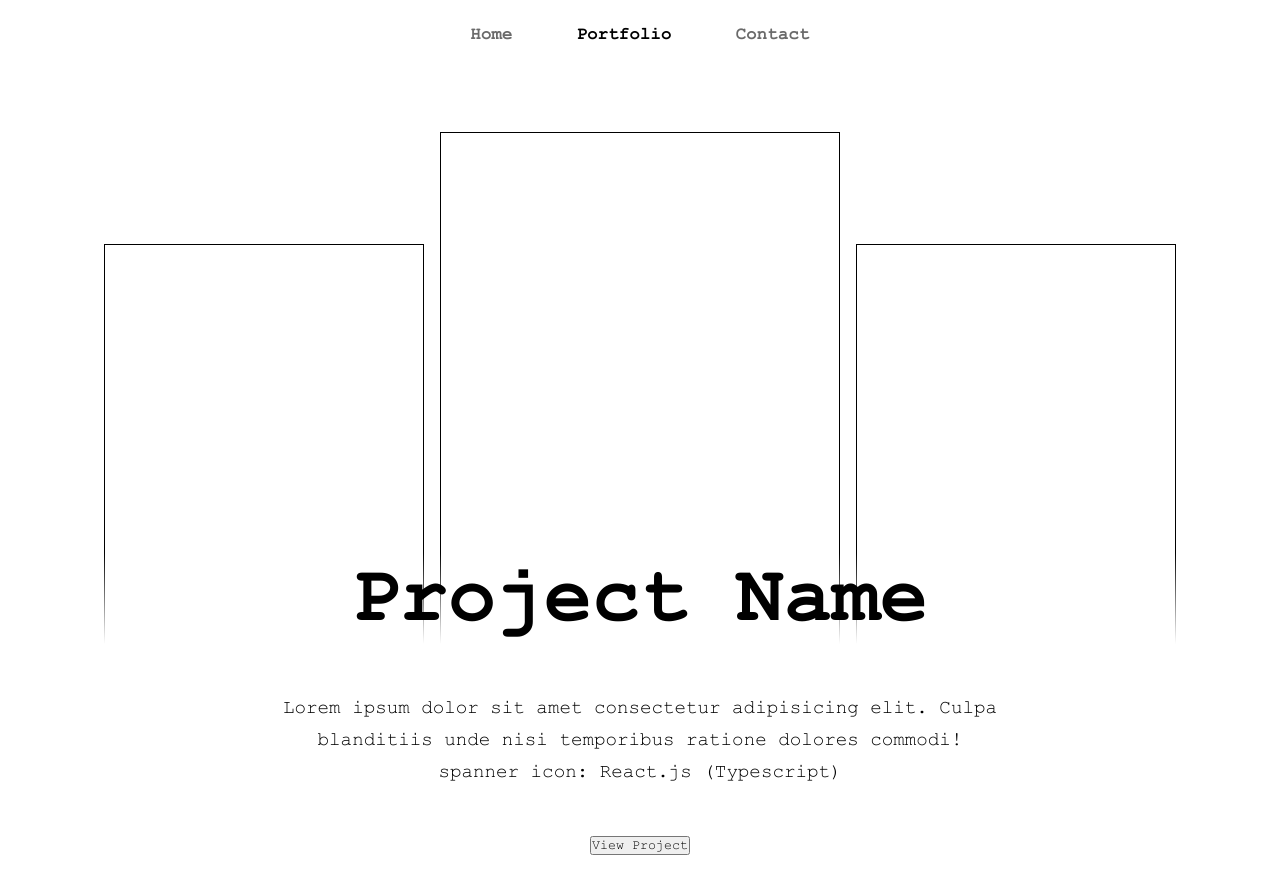
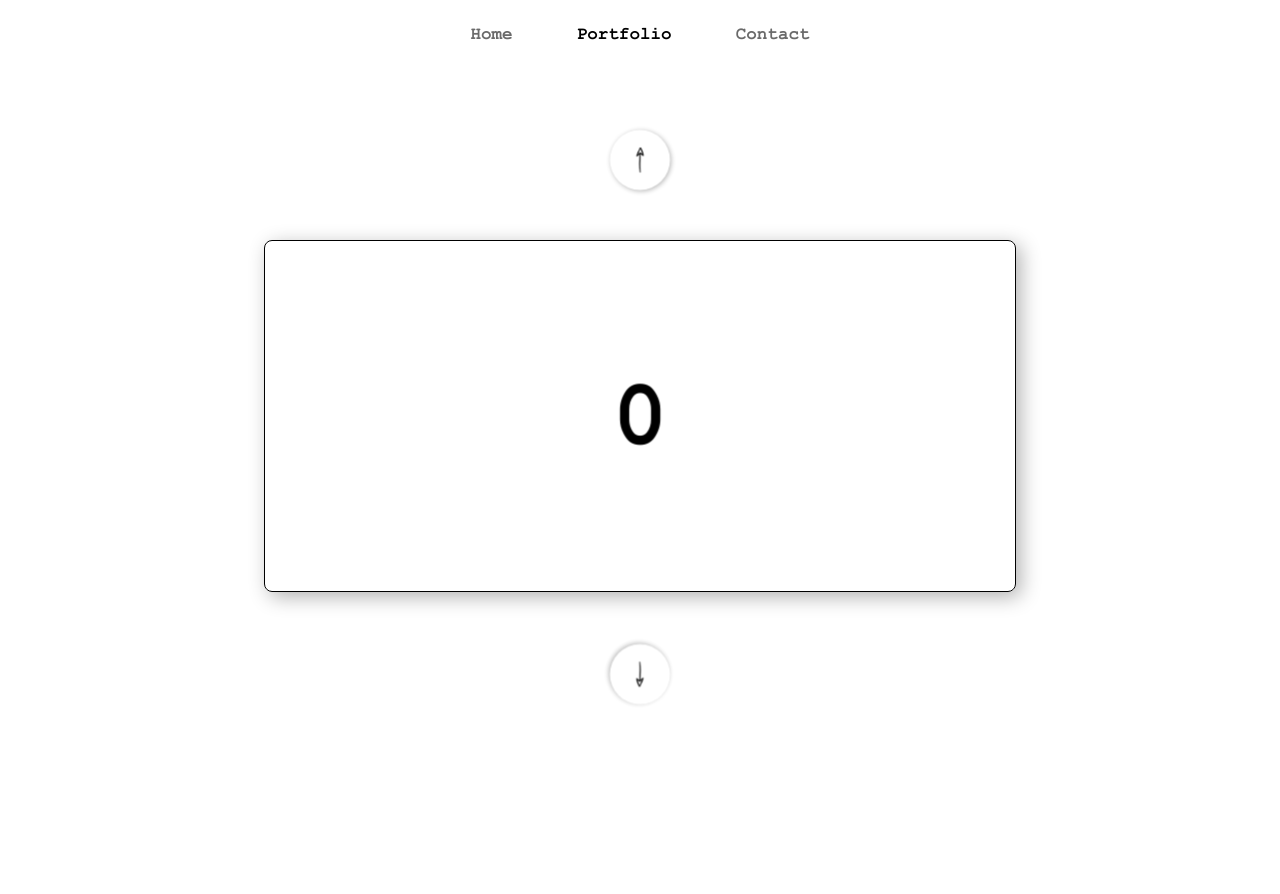
Before and after one commit to JO-OLADEJI/portfolio, a React (Create React App) app: page /portfolio in a window 1280 px wide. Shown: the top 894 px of the page. After the commit the page ends 800 px from the top, so only its background shows below. Built offline with nearby package versions, Linux system fonts and the light colour scheme.

Commit message:
Add 3d hover effect to portfolio page

```diff
--- a/src/components/Form.tsx
+++ b/src/components/Form.tsx
@@ -1,5 +1,8 @@
 import React, { useState } from "react";
 import Joi from "joi";
+
+// config
+import config from "../config.json";
 
 // types
 import { ContactMediumProps } from "../types";
@@ -25,7 +28,7 @@ const schema = Joi.object({
 });
 
 const Form = ({ isActive }: ContactMediumProps): JSX.Element => {
-  const [contactMail] = useState<string>("dejijolaoluwa@gmail.com");
+  const contactMail = config.mail;
   const [name, setName] = useState<string>("");
   const [email, setEmail] = useState<string>("");
   const [message, setMessage] = useState<string>("");
@@ -99,7 +102,7 @@ const Form = ({ isActive }: ContactMediumProps): JSX.Element => {
 
       <MailInfo>
         <p>
-          Or send a mail: <span>{"deji********@gmail.com"}</span>
+          Or send a mail: <span>{contactMail}</span>
         </p>
         <button onClick={handleMailCopy}>
           <img src={copyImg} alt="copy" />
--- /dev/null
+++ b/src/config.json
@@ -0,0 +1,3 @@
+{
+  "mail": "joshua@thecodeographer.com"
+}
--- a/src/pages/Contact.tsx
+++ b/src/pages/Contact.tsx
@@ -6,7 +6,6 @@ import Form from "../components/Form";
 import Terminal from "../components/Terminal";
 import Canvas from "../components/Canvas";
 import Meeting from "../components/Meeting";
-// import Socials from "../components/Socials";
 
 // types
 import { ContactTab } from "../types";
@@ -63,7 +62,6 @@ const Contact = (): JSX.Element => {
       <Terminal isActive={currentTab === "terminal"} />
       <Canvas isActive={currentTab === "canvas"} />
       <Meeting isActive={currentTab === "meeting"} />
-      {/* <Socials /> */}
     </div>
   );
 };
--- a/src/pages/Portfolio.tsx
+++ b/src/pages/Portfolio.tsx
@@ -1,36 +1,51 @@
-import React from "react";
+import React, { useState, useCallback } from "react";
 
 // components
 import Nav from "../components/Nav";
+import arrowUp from "../assets/up-arrow.png";
 
 // styles
 import {
   Outline,
-  ProjectsContainer,
-  ProjectName,
-  ProjectDetails,
+  DisplayScreen,
+  ArrowButton,
+  ArrowDown,
+  ContentLayer,
 } from "../styles/pages/portfolio";
 
 const Portfolio = (): JSX.Element => {
+  const [rotateX, setRotateX] = useState<number>(0);
+  const [rotateY, setRotateY] = useState<number>(0);
+  const [projectIndex, setProjectIndex] = useState<number>(0);
+
+  const handlePageHover = useCallback(
+    (e: React.MouseEvent<HTMLDivElement, MouseEvent>): void => {
+      const xAxis = (window.innerWidth / 2 - e.pageX) / 25;
+      const yAxis = (window.innerHeight / 2 - e.pageY) / 25;
+      setRotateX(xAxis);
+      setRotateY(yAxis);
+    },
+    []
+  );
+
   return (
-    <Outline>
+    <Outline onMouseMove={handlePageHover}>
       <Nav page={"portfolio"} />
-
-      <ProjectsContainer>
-        <div />
-        <div />
-        <div />
-        <ProjectName>Project Name</ProjectName>
-      </ProjectsContainer>
-
-      <ProjectDetails>
-        <p>
-          Lorem ipsum dolor sit amet consectetur adipisicing elit. Culpa
-          blanditiis unde nisi temporibus ratione dolores commodi!
-        </p>
-        <p>spanner icon: React.js (Typescript)</p>
-        <button>View Project</button>
-      </ProjectDetails>
+      <ContentLayer
+        style={{
+          transform: `rotateX(${rotateY}deg) rotateY(${rotateX}deg)`,
+        }}
+      >
+        <ArrowButton onClick={() => setProjectIndex((prev) => prev + 1)}>
+          <img src={arrowUp} alt="arrow up" />
+        </ArrowButton>
+        <DisplayScreen>
+          <h1>{Math.abs(projectIndex % 4)}</h1>
+        </DisplayScreen>
+        <ArrowDown onClick={() => setProjectIndex((prev) => prev - 1)}>
+          <img src={arrowUp} alt="arrow down" />
+        </ArrowDown>
+      </ContentLayer>
     </Outline>
   );
 };
--- a/src/styles/pages/portfolio.ts
+++ b/src/styles/pages/portfolio.ts
@@ -1,52 +1,51 @@
 import styled from "styled-components";
 
 export const Outline = styled.div`
-  text-align: center;
+  height: 100vh;
+  perspective: 1200px;
+  overflow: hidden;
 `;
 
-export const ProjectsContainer = styled.div`
+export const ContentLayer = styled.div`
+  padding-top: 5rem;
+  transform-style: preserve-3d;
+`;
+
+export const DisplayScreen = styled.div`
+  margin: 2rem auto;
+  width: 47rem;
+  height: 22rem;
+  border: 1px solid black;
+  border-radius: 0.5rem;
+  box-shadow: 5px 5px 20px rgba(0, 0, 0, 0.3);
   display: flex;
   justify-content: center;
-  align-items: flex-end;
-  gap: 1rem;
-  margin-top: 4rem;
-  position: relative;
+  align-items: center;
+  transform-style: preserve-3d;
 
-  > div {
-    border: 1px solid black;
-    height: 32rem;
-    width: 25rem;
-    border-bottom: none;
-  }
-
-  > div:nth-child(1),
-  > div:nth-child(3) {
-    height: 25rem;
-    width: 20rem;
+  h1 {
+    font-weight: bold;
+    font-size: 5rem;
+    transform: translateZ(10rem);
   }
 `;
 
-export const ProjectName = styled.h1`
-  width: 90vw;
-  position: absolute;
-  bottom: 0;
-  left: 50%;
-  transform: translate(-50%, 0);
-  font-size: 5rem;
-  background: linear-gradient(#ffffff00, #ffffff);
+export const ArrowButton = styled.button`
+  background-color: transparent;
+  display: block;
+  margin: auto;
+  border: none;
+  transform: translateZ(5rem);
+
+  img {
+    border-radius: 50%;
+    width: 3.5rem;
+    padding: 1rem;
+    box-shadow: 1px 1px 5px rgba(0, 0, 0, 0.3);
+    cursor: pointer;
+  }
 `;
 
-export const ProjectDetails = styled.div`
-  margin: 3rem 0;
-
-  p {
-    width: 50rem;
-    margin: auto;
-    font-size: 1.2rem;
-    line-height: 2rem;
-  }
-
-  button {
-    margin: 3rem 0;
-  }
+export const ArrowDown = styled(ArrowButton)`
+  transform: rotateZ(180deg) translateZ(5rem);
 `;
```
Also changed, not shown: src/assets/up-arrow.png (added).
